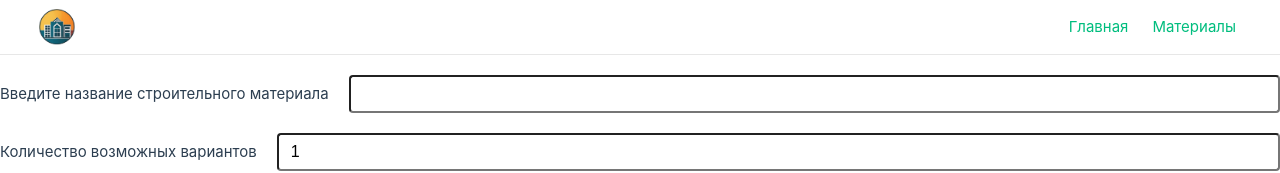
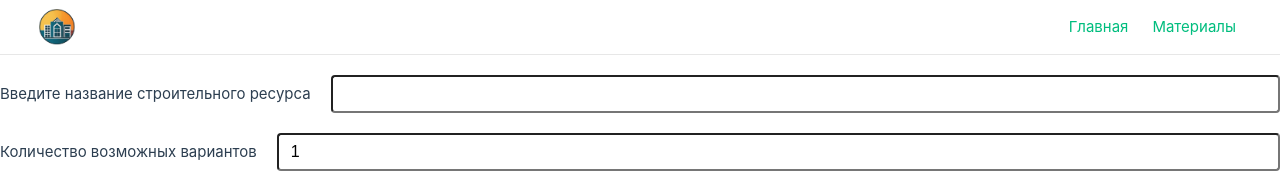
Before and after one commit to moad-dev/bureclass, a Vue app in the folder frontend/: page /materials in a window 1280 px wide. Shown: the top 173 px of the page. Built offline with nearby package versions, Linux system fonts and the light colour scheme.

Commit message:
refactor remark

```diff
--- a/frontend/src/views/AnalyseView.vue
+++ b/frontend/src/views/AnalyseView.vue
@@ -2,7 +2,7 @@
     <form v-on:submit.prevent="searchBRC">
         <div style="display: grid;">
             <div class="input-container">
-                <label for="inputString">Введите название строительного материала</label>
+                <label for="inputString">Введите название строительного ресурса</label>
                 <input id="inputString" class="big-input" v-model="object_name" required />
             </div>
 
```
